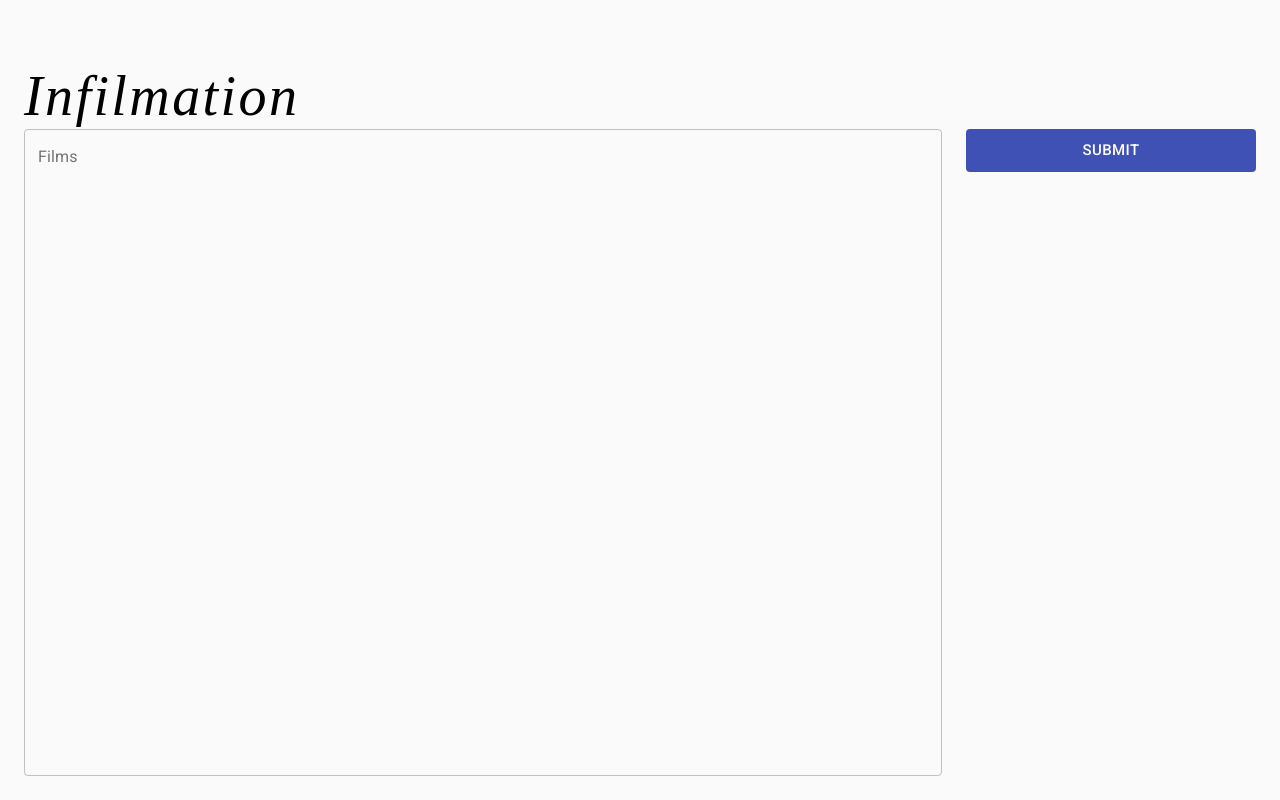
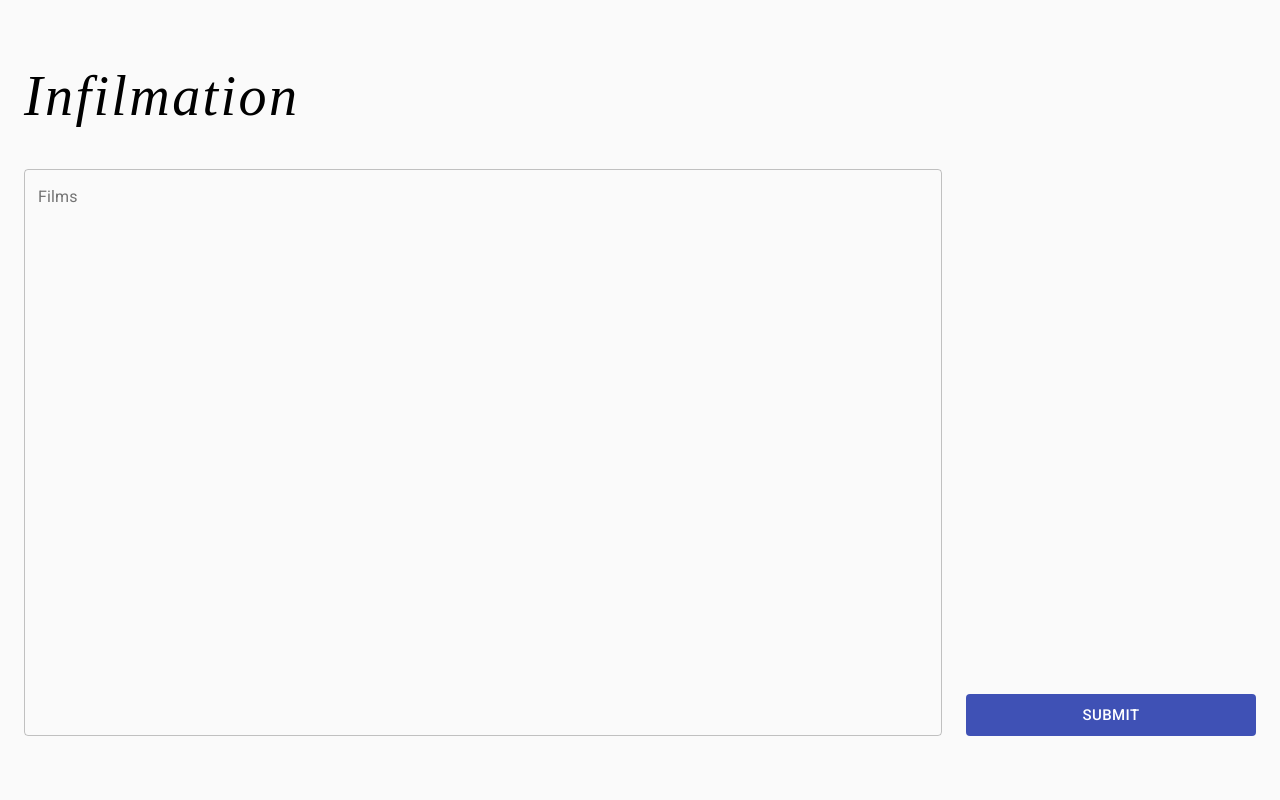
Before and after one commit to dbatten5/infilmation, a React (Create React App) app: page / in a window 1280 px wide. Built offline with nearby package versions, Linux system fonts and the light colour scheme.

Commit message:
Add homepage styling

```diff
--- a/src/components/DataTable.js
+++ b/src/components/DataTable.js
@@ -51,13 +51,40 @@ const createRow = ({
 )
 
 const columns = [
-  { field: 'imdb_title', headerName: 'Title', width: 150 },
+  {
+    field: 'imdb_title',
+    headerName: 'Title',
+    renderCell: renderLargeCell,
+    width: 150,
+  },
   { field: 'imdb_year', headerName: 'Year', width: 70 },
-  { field: 'genres', headerName: 'Genres', renderCell: renderLargeCell },
+  {
+    field: 'genres',
+    headerName: 'Genres',
+    renderCell: renderLargeCell,
+    sortable: false,
+  },
   { field: 'runtime', headerName: 'Runtime', type: 'number', width: 90 },
-  { field: 'cast', headerName: 'Cast', renderCell: renderLargeCell },
-  { field: 'directors', headerName: 'Directors', renderCell: renderLargeCell },
-  { field: 'plot', headerName: 'Plot', width: 300, renderCell: renderLargeCell },
+  {
+    field: 'cast',
+    headerName: 'Cast',
+    renderCell: renderLargeCell,
+    width: 140,
+    sortable: false,
+  },
+  {
+    field: 'directors',
+    headerName: 'Directors',
+    renderCell: renderLargeCell,
+    sortable: false,
+  },
+  {
+    field: 'plot',
+    headerName: 'Plot',
+    width: 300,
+    renderCell: renderLargeCell,
+    sortable: false,
+  },
   { field: 'imdb_score', headerName: 'IMDb', description: 'IMDb Score', width: 70 },
   { field: 'mtc_score', headerName: 'Mtc', description: 'Metacritic Score', width: 70 },
   { field: 'rt_tomato_score', headerName: 'RTT', description: 'Rotten Tomatoes Tomatometer Score', width: 70 },
--- a/src/components/FilmForm.js
+++ b/src/components/FilmForm.js
@@ -1,13 +1,27 @@
 import React from 'react';
 import Grid from '@material-ui/core/Grid';
 import { makeStyles } from '@material-ui/core/styles';
+import Box from '@material-ui/core/Box';
 import FilmInput from '../components/FilmInput';
 import FilmSubmit from '../components/FilmSubmit';
 
 const useStyles = makeStyles((theme) => ({
   grid: {
     height: '100%',
+    [theme.breakpoints.down('xs')]: {
+      flexDirection: 'column',
+    },
   },
+  textField: {
+    [theme.breakpoints.down('xs')]: {
+      flex: 1,
+    },
+  },
+  submit: {
+    [theme.breakpoints.down('xs')]: {
+      flex: 0,
+    },
+  }
 }));
 
 const FilmForm = () => {
@@ -18,14 +32,24 @@ const FilmForm = () => {
   const handleChange = (event) => setFilms(event.target.value);
 
   return (
-    <Grid container spacing={3} direction="row" className={classes.grid}>
-      <Grid item xs={12} md={9}>
-        <FilmInput films={films} onChange={handleChange} />
+    <Box pt={5} pb={5} height="100%">
+      <Grid container spacing={3} direction="row" className={classes.grid}>
+        <Grid item xs={12} md={9} className={classes.textField}>
+          <FilmInput films={films} onChange={handleChange} />
+        </Grid>
+        <Grid
+          container
+          direction="column"
+          justify="flex-end"
+          item
+          xs={12}
+          md={3}
+          className={classes.submit}
+        >
+          <FilmSubmit films={films} />
+        </Grid>
       </Grid>
-      <Grid item xs={12} md={3}>
-        <FilmSubmit films={films} />
-      </Grid>
-    </Grid>
+    </Box>
   );
 };
 
```
